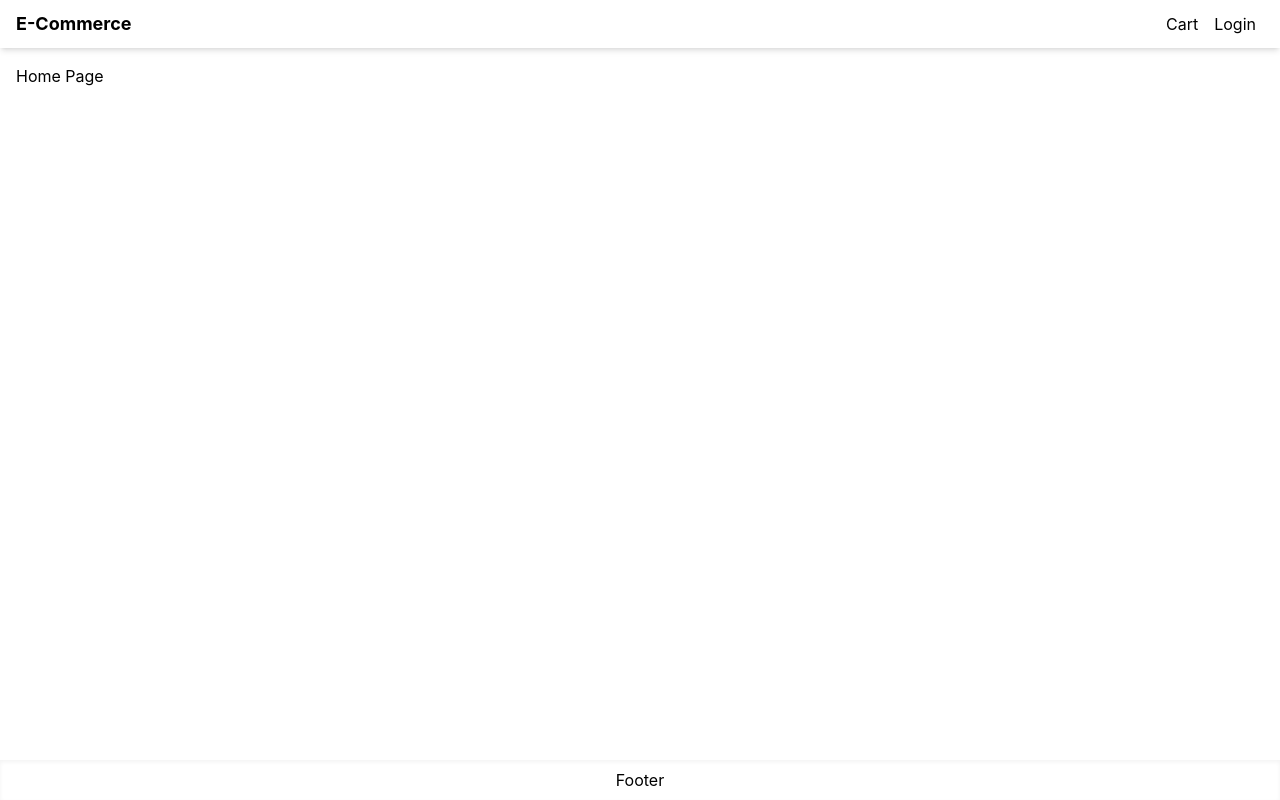
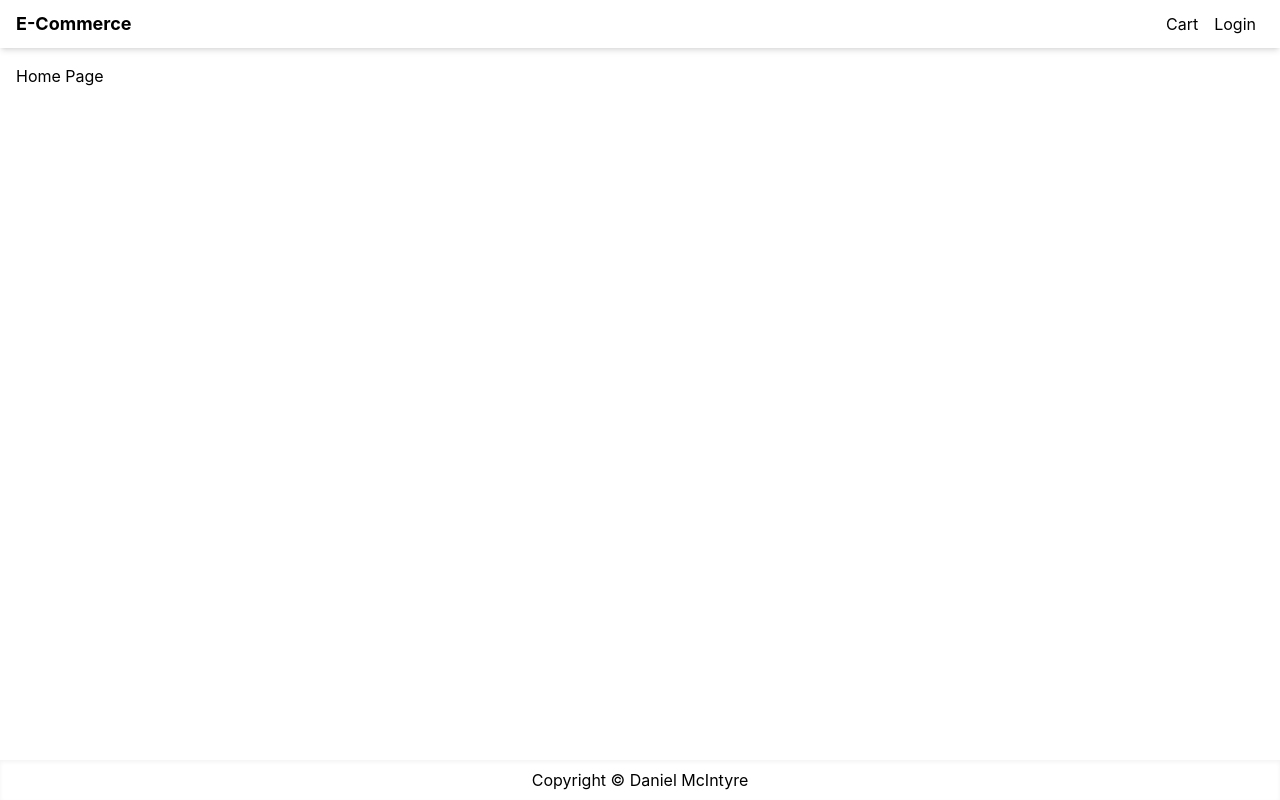
Before and after one commit to DanielMcIntyre2022/NextJS-ECommerce-Site, a Next.js app: page / in a window 1280 px wide. Built offline with nearby package versions, Linux system fonts and the light colour scheme.

Commit message:
updated footer

```diff
--- a/components/Layout.js
+++ b/components/Layout.js
@@ -27,7 +27,7 @@ const Layout = ({title, children}) => {
             </main>
 
             <footer className='flex h-10 justify-center items-center shadow-inner'>
-                Footer
+                Copyright © Daniel McIntyre
             </footer>
         </div>
      </>
```
